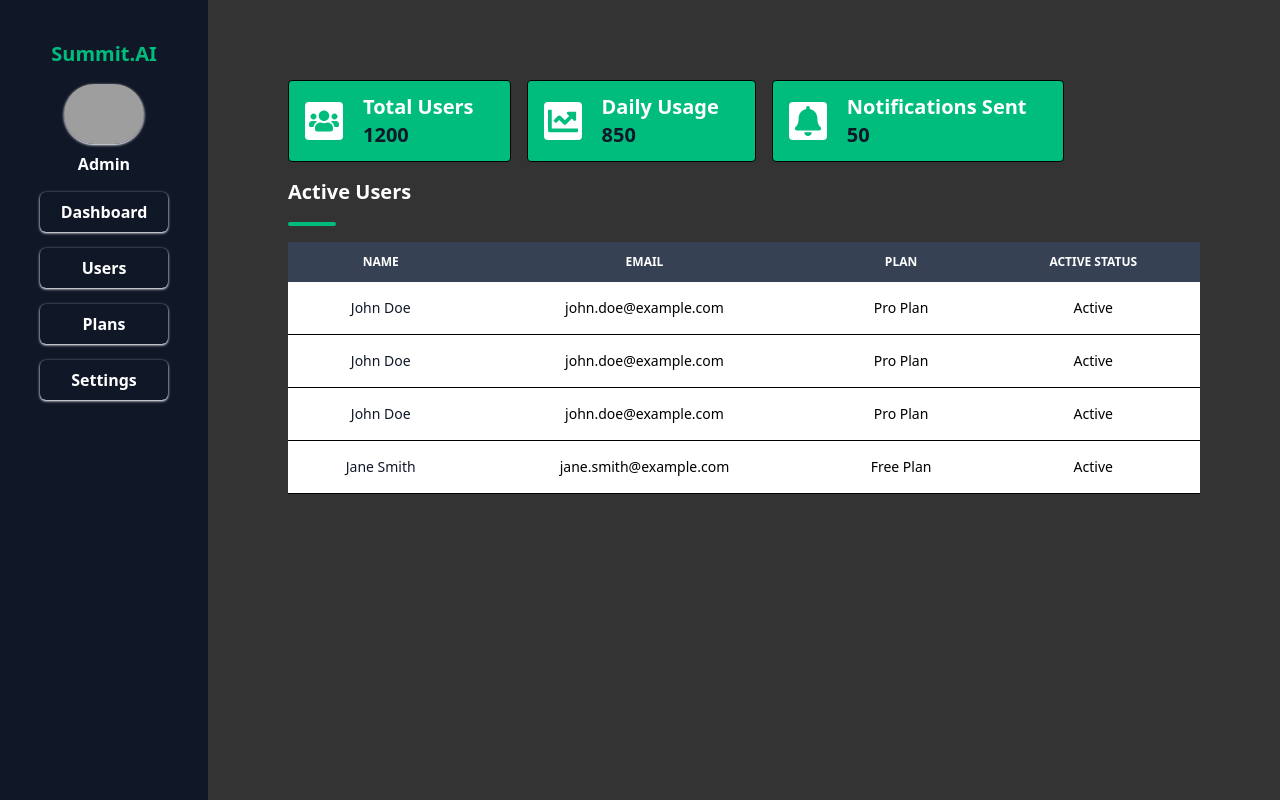
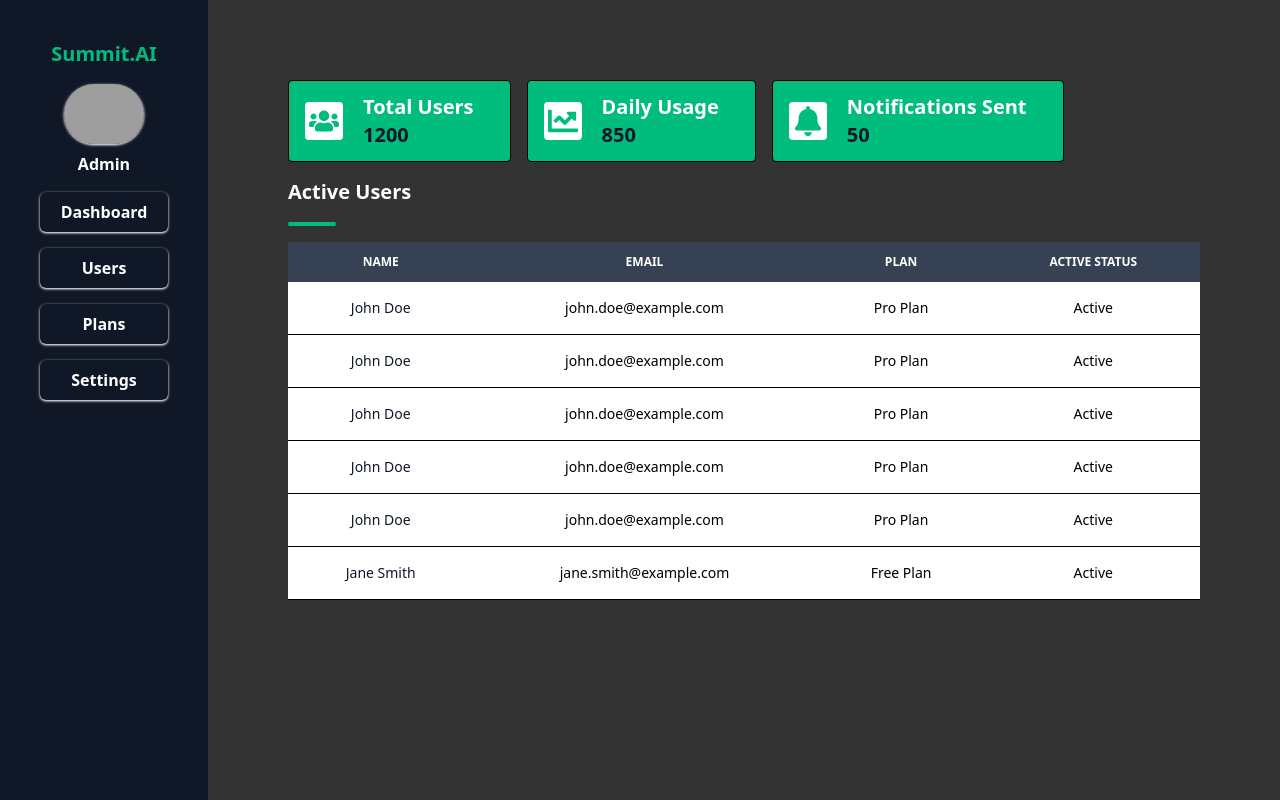
Before and after one commit to KaranSapra124/Summit.AI, a React (Vite) app: page /admin in a window 1280 px wide. Built offline with nearby package versions, Linux system fonts and the light colour scheme; grey boxes are pictures that could not be loaded.

Commit message:
Admin Dashboard Finished

```diff
--- a/src/Components/AdminPanel/Components/DashboardLayout.tsx
+++ b/src/Components/AdminPanel/Components/DashboardLayout.tsx
@@ -82,6 +82,51 @@ const MostUsedUsers = () => {
       },
       isActive: true,
     },
+    {
+        name: "John Doe",
+        email: "john.doe@example.com",
+        plan: {
+          type: "Pro",
+          usage: 50,
+          limit: 100,
+        },
+        purchasePlan: {
+          _id: "plan_1",
+          name: "Pro Plan",
+          price: 29,
+          currency: "USD",
+          textLimit: "50,000 characters",
+          summariesPerDay: 100,
+          fileUploads: true,
+          customization: true,
+          prioritySupport: true,
+          apiAccess: true,
+        },
+        isActive: true,
+      },
+      {
+        name: "John Doe",
+        email: "john.doe@example.com",
+        plan: {
+          type: "Pro",
+          usage: 50,
+          limit: 100,
+        },
+        purchasePlan: {
+          _id: "plan_1",
+          name: "Pro Plan",
+          price: 29,
+          currency: "USD",
+          textLimit: "50,000 characters",
+          summariesPerDay: 100,
+          fileUploads: true,
+          customization: true,
+          prioritySupport: true,
+          apiAccess: true,
+        },
+        isActive: true,
+      },
+
     {
       name: "John Doe",
       email: "john.doe@example.com",
@@ -331,7 +376,7 @@ const MostUsedUsers = () => {
     <div className="py-4">
       <h2 className="text-xl font-bold  text-white text-left">Active Users</h2>
       <Divider className="h-1 w-12 bg-emerald-500 rounded-full my-4" />
-      <div className="overflow-x-auto h-96 overflow-y-scroll">
+      <div className="overflow-x-auto h-96 overflow-y-auto">
         <table className="w-full text-sm text-left text-gray-500 dark:text-gray-400">
           <thead className="text-xs uppercase bg-gray-700 text-white">
             <tr>
```
